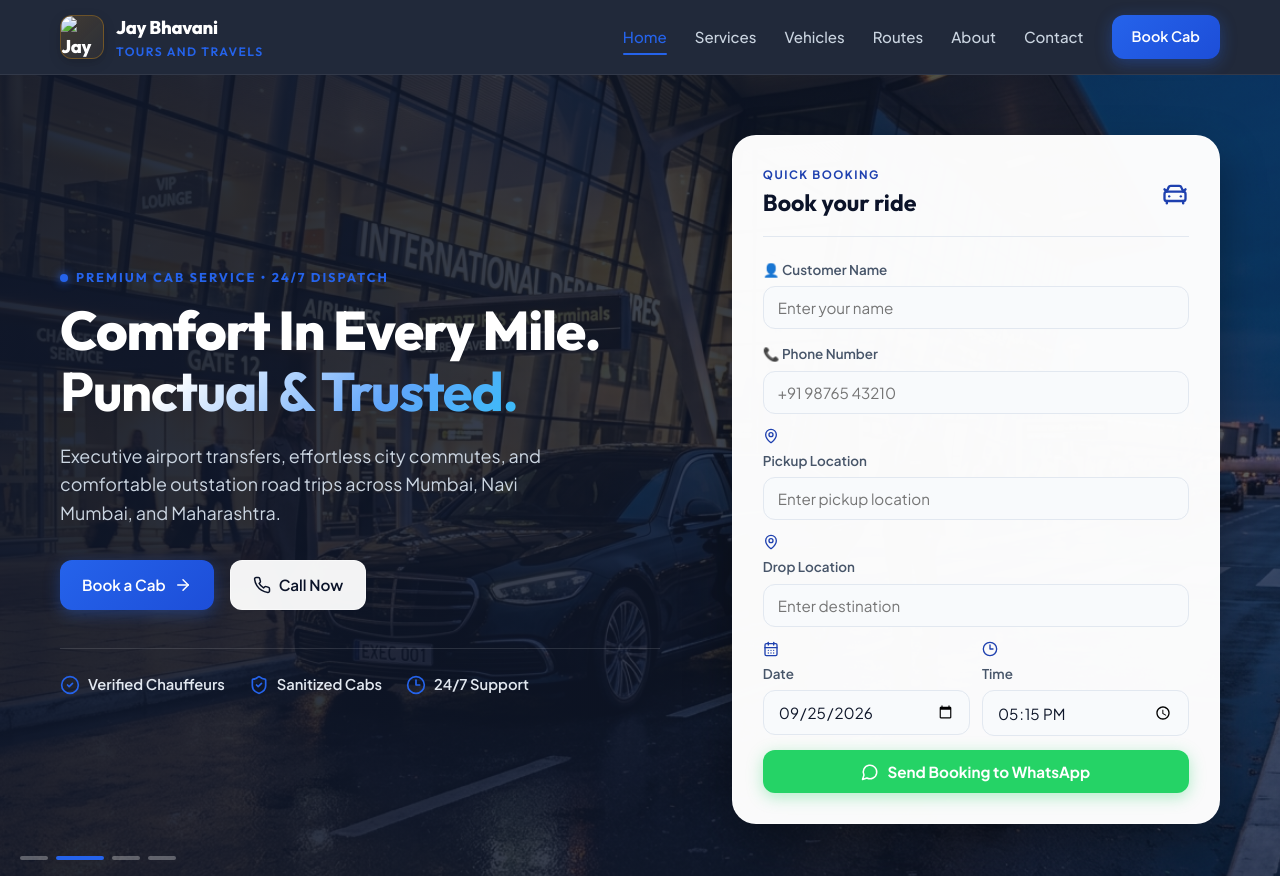
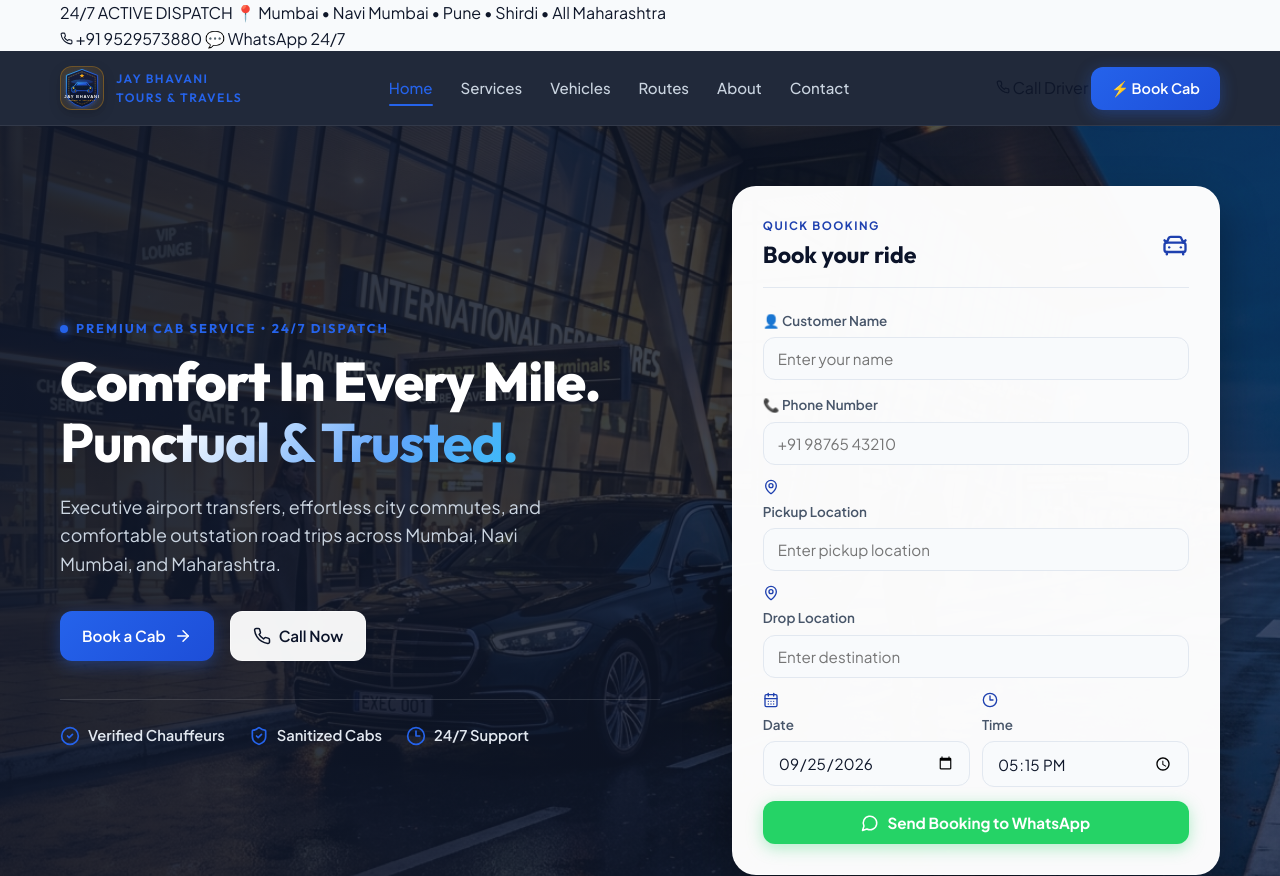
Before and after one commit to suryawanshisuraj/car-booking, a website built with Vite: page index.html in a window 1280 px wide. Shown: the top 876 px of the page. Built offline with nearby package versions, Linux system fonts and the light colour scheme.

Commit message:
Auto-update: index.html (25/9/2026, 9:53:17 pm)

```diff
--- a/index.html
+++ b/index.html
@@ -17,14 +17,36 @@
 <body>
   <div id="root">
 
-    <!-- Top Navigation Bar -->
+    <!-- Top Dispatch & Contact Bar -->
+    <div class="top-bar">
+      <div class="container top-bar-inner">
+        <div class="top-bar-left">
+          <span class="top-bar-badge">24/7 ACTIVE DISPATCH</span>
+          <span class="top-bar-route">📍 Mumbai • Navi Mumbai • Pune • Shirdi • All Maharashtra</span>
+        </div>
+        <div class="top-bar-right">
+          <a href="tel:+919529573880" class="top-bar-link">
+            <svg xmlns="http://www.w3.org/2000/svg" width="13" height="13" viewBox="0 0 24 24" fill="none" stroke="currentColor" stroke-width="2" stroke-linecap="round" stroke-linejoin="round"><path d="M22 16.92v3a2 2 0 0 1-2.18 2 19.79 19.79 0 0 1-8.63-3.07 19.5 19.5 0 0 1-6-6 19.79 19.79 0 0 1-3.07-8.67A2 2 0 0 1 4.11 2h3a2 2 0 0 1 2 1.72 12.84 12.84 0 0 0 .7 2.81 2 2 0 0 1-.45 2.11L8.09 9.91a16 16 0 0 0 6 6l1.27-1.27a2 2 0 0 1 2.11-.45 12.84 12.84 0 0 0 2.81.7A2 2 0 0 1 22 16.92z"/></svg>
+            +91 9529573880
+          </a>
+          <a href="https://wa.me/+919529573880" target="_blank" rel="noreferrer" class="top-bar-wa">
+            💬 WhatsApp 24/7
+          </a>
+        </div>
+      </div>
+    </div>
+
+    <!-- Floating Capsule Island Navbar -->
     <header class="navbar">
       <div class="container nav-inner">
         <a class="logo" href="/" data-discover="true">
           <span class="logo-mark">
-            <img alt="Jay Bhavani Tours and Travels" src="/image/logo.png">
+            <img alt="Jay Bhavani Tours and Travels" src="/image/logo.svg">
           </span>
-          <span>Jay Bhavani <span>Tours and Travels</span></span>
+          <span class="logo-brand-wrap">
+            <span class="logo-title">Jay Bhavani</span>
+            <span class="logo-subtitle">Tours &amp; Travels</span>
+          </span>
         </a>
 
         <button type="button" class="menu-btn" aria-label="Toggle menu" aria-expanded="false">
@@ -42,8 +64,15 @@
           <a class="" href="/routes" data-discover="true">Routes</a>
           <a class="" href="/about" data-discover="true">About</a>
           <a class="" href="/contact" data-discover="true">Contact</a>
-          <a class="btn btn-primary nav-book" href="/book" data-discover="true">Book Cab</a>
         </nav>
+
+        <div class="nav-actions-desktop">
+          <a href="tel:+919529573880" class="btn-nav-call">
+            <svg xmlns="http://www.w3.org/2000/svg" width="14" height="14" viewBox="0 0 24 24" fill="none" stroke="currentColor" stroke-width="2" stroke-linecap="round" stroke-linejoin="round"><path d="M22 16.92v3a2 2 0 0 1-2.18 2 19.79 19.79 0 0 1-8.63-3.07 19.5 19.5 0 0 1-6-6 19.79 19.79 0 0 1-3.07-8.67A2 2 0 0 1 4.11 2h3a2 2 0 0 1 2 1.72 12.84 12.84 0 0 0 .7 2.81 2 2 0 0 1-.45 2.11L8.09 9.91a16 16 0 0 0 6 6l1.27-1.27a2 2 0 0 1 2.11-.45 12.84 12.84 0 0 0 2.81.7A2 2 0 0 1 22 16.92z"/></svg>
+            Call Driver
+          </a>
+          <a class="btn btn-primary nav-book" href="/book" data-discover="true">⚡ Book Cab</a>
+        </div>
       </div>
     </header>
 
```
